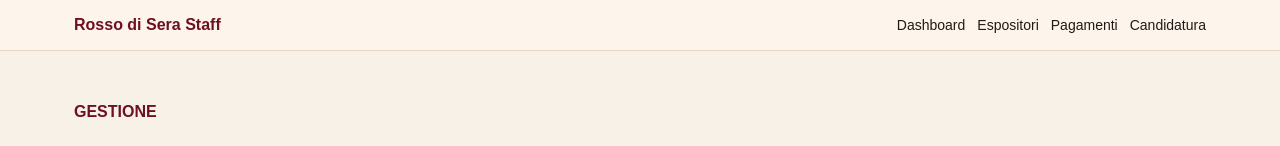
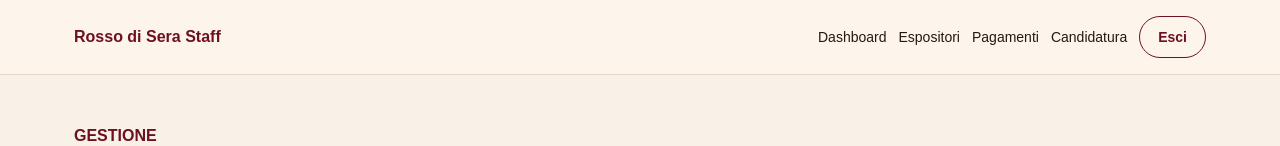
Before and after one commit to giordmando/rosso-di-sera-staff-app, a Next.js app: page /pagamenti in a window 1280 px wide. Shown: the top 146 px of the page. Built offline with nearby package versions, Linux system fonts and the light colour scheme; no server answers; the database is empty.

Commit message:
Add logout to app header

```diff
--- a/src/components/AppHeader.tsx
+++ b/src/components/AppHeader.tsx
@@ -1,15 +1,17 @@
 import Link from 'next/link';
+import { StaffLogout } from './StaffLogout';
 
 export function AppHeader() {
   return (
     <header style={{ borderBottom: '1px solid var(--border)', background: 'rgba(255,247,236,0.78)' }}>
       <div className="container" style={{ display: 'flex', justifyContent: 'space-between', gap: 16, alignItems: 'center', paddingTop: 16, paddingBottom: 16 }}>
         <Link href="/dashboard" style={{ fontWeight: 900, color: 'var(--wine)' }}>Rosso di Sera Staff</Link>
-        <nav style={{ display: 'flex', gap: 12, flexWrap: 'wrap', fontSize: 14 }}>
+        <nav style={{ display: 'flex', gap: 12, flexWrap: 'wrap', fontSize: 14, alignItems: 'center' }}>
           <Link href="/dashboard">Dashboard</Link>
           <Link href="/espositori">Espositori</Link>
           <Link href="/pagamenti">Pagamenti</Link>
           <Link href="/candidatura">Candidatura</Link>
+          <StaffLogout />
         </nav>
       </div>
     </header>
```
